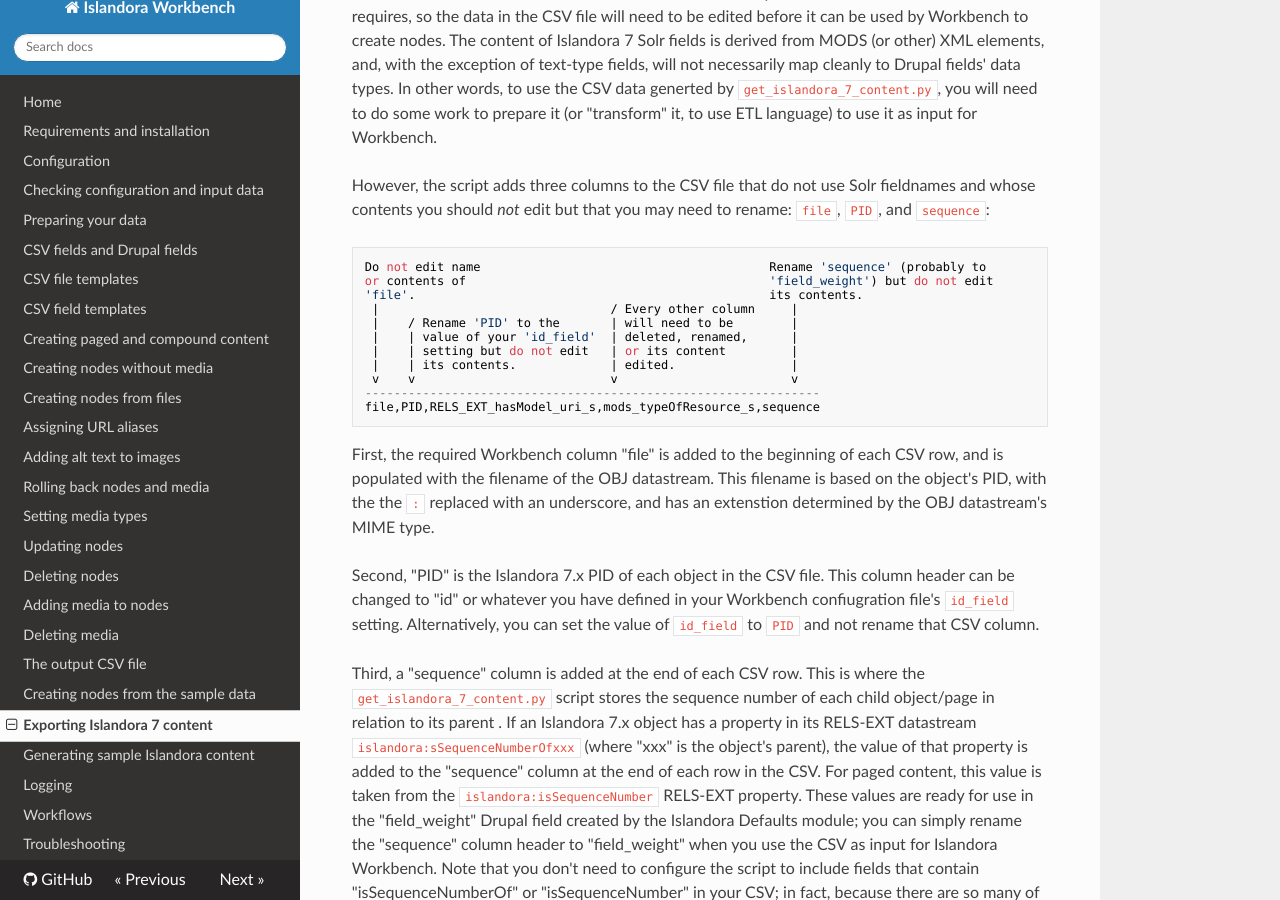
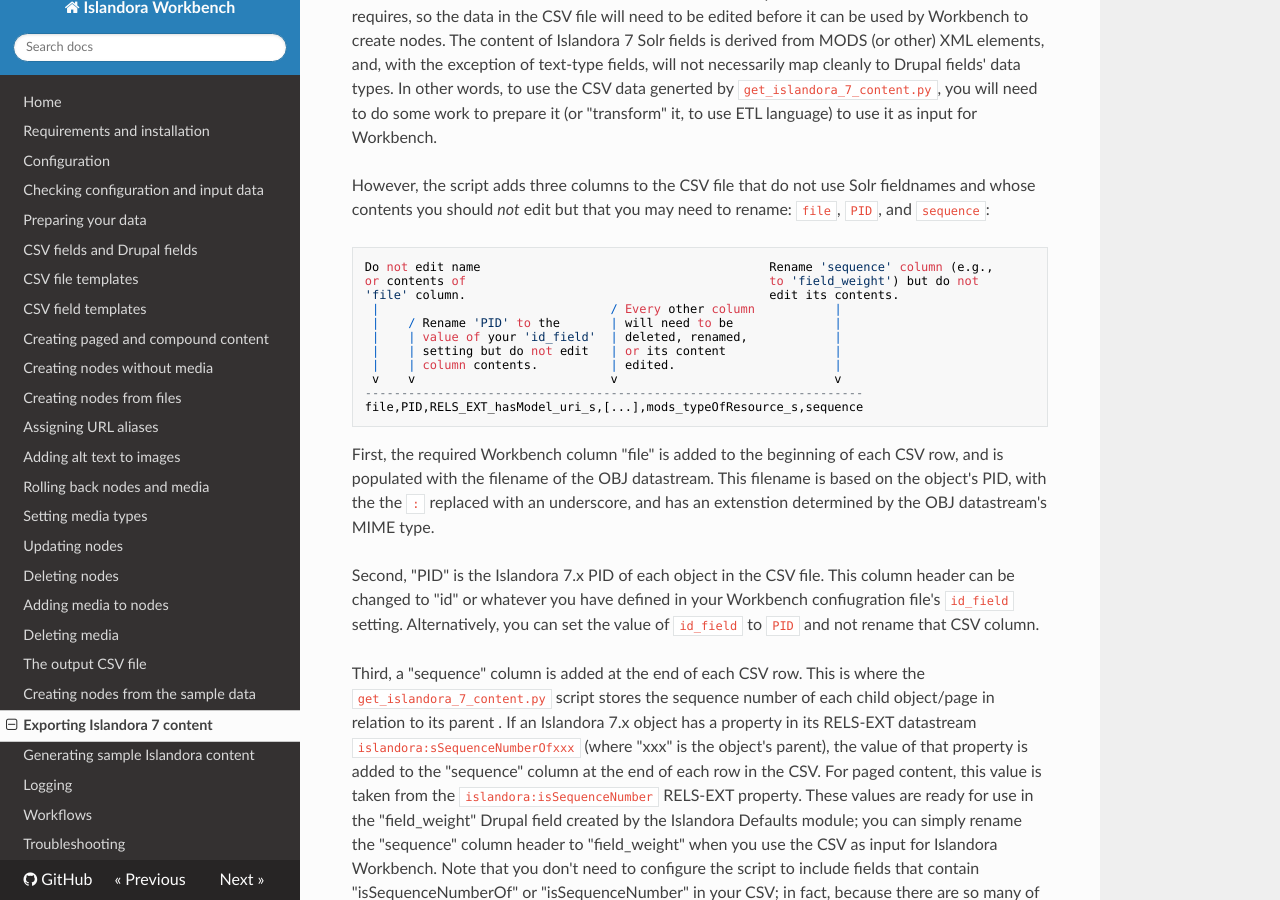
Before and after one commit to mjordan/islandora_workbench_docs, an MkDocs documentation site: the page built from docs/exporting_islandora_7_content.md, in a window 1280 px wide and 900 px high, scrolled down 1774 px. Built offline with MkDocs 1.6.1, drawn with Linux system fonts in a browser that asks for light colours; nearby versions of some CDN libraries; old or Windows-style settings are respelled for this version of MkDocs.

Commit message:
Tweaks to the exporting Islandora 7 page.

````diff
--- a/docs/exporting_islandora_7_content.md
+++ b/docs/exporting_islandora_7_content.md
@@ -40,17 +40,17 @@
 However, the script adds three columns to the CSV file that do not use Solr fieldnames and whose contents you should *not* edit but that you may need to rename: `file`, `PID`, and `sequence`:
 
 ```
-Do not edit name                                        Rename 'sequence' (probably to
-or contents of                                          'field_weight') but do not edit
-'file'.                                                 its contents.
- |                                / Every other column     |
- |    / Rename 'PID' to the       | will need to be        |
- |    | value of your 'id_field'  | deleted, renamed,      |
- |    | setting but do not edit   | or its content         |
- |    | its contents.             | edited.                |
- v    v                           v                        v
----------------------------------------------------------------
-file,PID,RELS_EXT_hasModel_uri_s,mods_typeOfResource_s,sequence
+Do not edit name                                        Rename 'sequence' column (e.g.,
+or contents of                                          to 'field_weight') but do not
+'file' column.                                          edit its contents.
+ |                                / Every other column           |
+ |    / Rename 'PID' to the       | will need to be              |
+ |    | value of your 'id_field'  | deleted, renamed,            |
+ |    | setting but do not edit   | or its content               |
+ |    | column contents.          | edited.                      |
+ v    v                           v                              v
+---------------------------------------------------------------------
+file,PID,RELS_EXT_hasModel_uri_s,[...],mods_typeOfResource_s,sequence
 ```
 
 First, the required Workbench column "file" is added to the beginning of each CSV row, and is populated with the filename of the OBJ datastream. This filename is based on the object's PID, with the the `:` replaced with an underscore, and has an extenstion determined by the OBJ datastream's MIME type.
````
Also changed, not shown: site/index.html.
